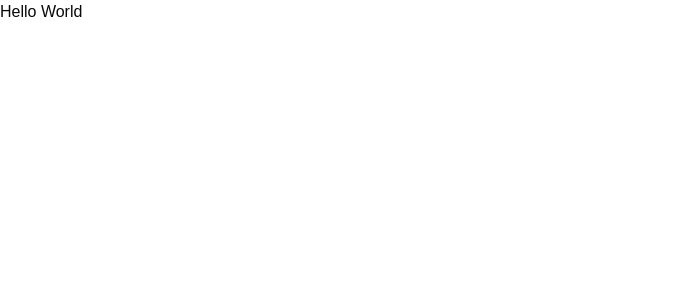
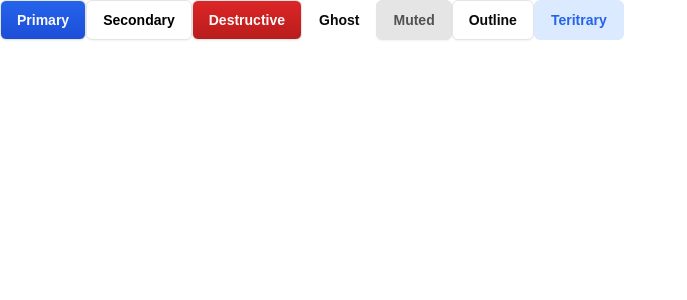
Before and after one commit to Sammy949/nova, a Next.js app: page / in a window 1280 px wide. Shown: the top 300 px of the page, without its empty margins (0-687 px from the left). Built offline with nearby package versions, Linux system fonts and the light colour scheme.

Commit message:
ShadCN Customizations

```diff
--- a/src/app/page.tsx
+++ b/src/app/page.tsx
@@ -1,4 +1,16 @@
+import { Button } from "@/components/ui/button";
+
 const Home = () => {
-  return <div>Hello World</div>;
+  return (
+    <div>
+      <Button>Primary</Button>
+      <Button variant={"secondary"}>Secondary</Button>
+      <Button variant={"destructive"}>Destructive</Button>
+      <Button variant={"ghost"}>Ghost</Button>
+      <Button variant={"muted"}>Muted</Button>
+      <Button variant={"outline"}>Outline</Button>
+      <Button variant={"teritrary"}>Teritrary</Button>
+    </div>
+  );
 };
 export default Home;
--- a/src/components/ui/button.tsx
+++ b/src/components/ui/button.tsx
@@ -1,57 +1,60 @@
-import * as React from "react"
-import { Slot } from "@radix-ui/react-slot"
-import { cva, type VariantProps } from "class-variance-authority"
+import * as React from "react";
+import { Slot } from "@radix-ui/react-slot";
+import { cva, type VariantProps } from "class-variance-authority";
 
-import { cn } from "@/lib/utils"
+import { cn } from "@/lib/utils";
 
 const buttonVariants = cva(
-  "inline-flex items-center justify-center gap-2 whitespace-nowrap rounded-md text-sm font-medium transition-colors focus-visible:outline-none focus-visible:ring-1 focus-visible:ring-ring disabled:pointer-events-none disabled:opacity-50 [&_svg]:pointer-events-none [&_svg]:size-4 [&_svg]:shrink-0",
+  "inline-flex items-center justify-center gap-2 whitespace-nowrap rounded-md text-sm font-semibold transition-colors focus-visible:outline-none focus-visible:ring-1 focus-visible:ring-ring disabled:bg-neutral-100 diisabled:from-neutral-100 disabled:to-neutral-100 disabled:text-neutral-300 border border-neutral-200 shadow-sm",
   {
     variants: {
       variant: {
-        default:
-          "bg-primary text-primary-foreground shadow hover:bg-primary/90",
+        primary:
+          "bg-gradient-to-b from-blue-600 to-blue-700 text-primary-foreground hover:from-blue-700 hover:to-blue-700 hover:bg-blue-600",
         destructive:
-          "bg-destructive text-destructive-foreground shadow-sm hover:bg-destructive/90",
+          "bg-gradient-to-b from-red-600 to-red-700 text-destructive-foreground hover:from-red-700 hover:to-red-700",
         outline:
           "border border-input bg-background shadow-sm hover:bg-accent hover:text-accent-foreground",
-        secondary:
-          "bg-secondary text-secondary-foreground shadow-sm hover:bg-secondary/80",
-        ghost: "hover:bg-accent hover:text-accent-foreground",
-        link: "text-primary underline-offset-4 hover:underline",
+        secondary: "bg-white text-black hover:bg-neutral-100 ",
+        ghost:
+          "border-transparent shadow-none hover:bg-accent hover:text-accent-foreground",
+        muted: "bg-neutral-200 text-neutral-600 hover:bg-neutral-200/80",
+        teritrary:
+          "bg-blue-100 text-blue-600 border-transparent hover:bg-blue-200 shadow-none",
       },
       size: {
-        default: "h-9 px-4 py-2",
-        sm: "h-8 rounded-md px-3 text-xs",
-        lg: "h-10 rounded-md px-8",
-        icon: "h-9 w-9",
+        default: "h-10 px-4 py-2",
+        sm: "h-8 rounded-md px-3",
+        xs: "h-7 rounded-md px-2 text-xs",
+        lg: "h-12 rounded-md px-8",
+        icon: "h-8 w-8",
       },
     },
     defaultVariants: {
-      variant: "default",
+      variant: "primary",
       size: "default",
     },
   }
-)
+);
 
 export interface ButtonProps
   extends React.ButtonHTMLAttributes<HTMLButtonElement>,
     VariantProps<typeof buttonVariants> {
-  asChild?: boolean
+  asChild?: boolean;
 }
 
 const Button = React.forwardRef<HTMLButtonElement, ButtonProps>(
   ({ className, variant, size, asChild = false, ...props }, ref) => {
-    const Comp = asChild ? Slot : "button"
+    const Comp = asChild ? Slot : "button";
     return (
       <Comp
         className={cn(buttonVariants({ variant, size, className }))}
         ref={ref}
         {...props}
       />
-    )
+    );
   }
-)
-Button.displayName = "Button"
+);
+Button.displayName = "Button";
 
-export { Button, buttonVariants }
+export { Button, buttonVariants };
--- a/src/components/ui/input.tsx
+++ b/src/components/ui/input.tsx
@@ -8,7 +8,7 @@
       <input
         type={type}
         className={cn(
-          "flex h-9 w-full rounded-md border border-input bg-transparent px-3 py-1 text-base shadow-sm transition-colors file:border-0 file:bg-transparent file:text-sm file:font-medium file:text-foreground placeholder:text-muted-foreground focus-visible:outline-none focus-visible:ring-1 focus-visible:ring-ring disabled:cursor-not-allowed disabled:opacity-50 md:text-sm",
+          "flex h-12 w-full rounded-md border border-input bg-transparent px-3 py-1 text-base shadow-sm transition-colors file:border-0 file:bg-transparent file:text-sm file:font-medium file:text-foreground placeholder:text-muted-foreground focus-visible:outline-none focus-visible:ring-1 focus-visible:ring-ring disabled:cursor-not-allowed disabled:opacity-50 md:text-sm",
           className
         )}
         ref={ref}
--- a/src/components/ui/select.tsx
+++ b/src/components/ui/select.tsx
@@ -19,7 +19,7 @@
   <SelectPrimitive.Trigger
     ref={ref}
     className={cn(
-      "flex h-9 w-full items-center justify-between whitespace-nowrap rounded-md border border-input bg-transparent px-3 py-2 text-sm shadow-sm ring-offset-background data-[placeholder]:text-muted-foreground focus:outline-none focus:ring-1 focus:ring-ring disabled:cursor-not-allowed disabled:opacity-50 [&>span]:line-clamp-1",
+      "flex h-12 w-full items-center justify-between whitespace-nowrap rounded-md border border-input bg-transparent px-3 py-2 text-sm shadow-sm ring-offset-background data-[placeholder]:text-muted-foreground focus:outline-none focus:ring-1 focus:ring-ring disabled:cursor-not-allowed disabled:opacity-50 [&>span]:line-clamp-1",
       className
     )}
     {...props}
--- a/tailwind.config.ts
+++ b/tailwind.config.ts
@@ -6,6 +6,7 @@
     "./src/pages/**/*.{js,ts,jsx,tsx,mdx}",
     "./src/components/**/*.{js,ts,jsx,tsx,mdx}",
     "./src/app/**/*.{js,ts,jsx,tsx,mdx}",
+    "./src/features/**/*.{js,ts,jsx,tsx,mdx}",
   ],
   theme: {
   	extend: {
```
Also changed, not shown: 1 other file (tests, documents, lock files or other folders).
